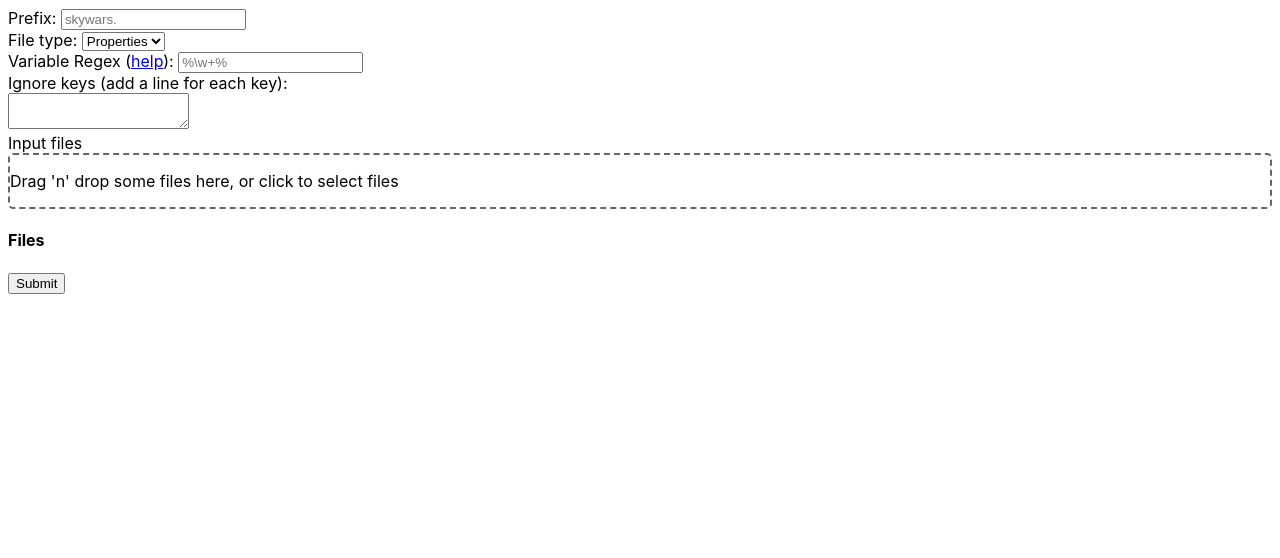
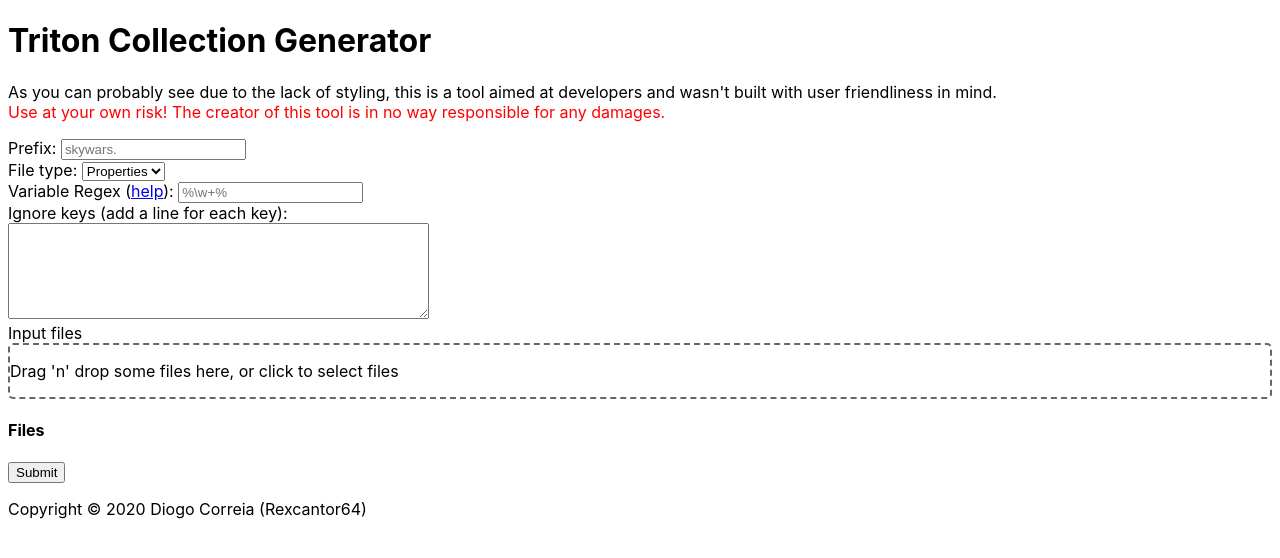
Before and after one commit to tritonmc/triton-collection-generator, a React (Create React App) app: page / in a window 1280 px wide. Shown: the top 558 px of the page. Built offline with nearby package versions, Linux system fonts and the light colour scheme.

Commit message:
Add disclaimer message

```diff
--- a/src/App.js
+++ b/src/App.js
@@ -36,7 +36,17 @@ const onSubmit = (values, { setSubmitting }) => {
 const App = () => {
   return (
     <div className='App'>
+      <h1>Triton Collection Generator</h1>
+      <p>
+        As you can probably see due to the lack of styling, this is a tool aimed at developers and
+        wasn't built with user friendliness in mind.
+        <br />
+        <span style={{ color: 'red' }}>
+          Use at your own risk! The creator of this tool is in no way responsible for any damages.
+        </span>
+      </p>
       <InputForm onSubmit={onSubmit} />
+      <p>Copyright &copy; {new Date().getFullYear()} Diogo Correia (Rexcantor64)</p>
     </div>
   );
 };
--- a/src/InputForm.js
+++ b/src/InputForm.js
@@ -40,7 +40,7 @@ const InputForm = ({ onSubmit }) => (
         <br />
         <label>Ignore keys (add a line for each key): </label>
         <br />
-        <Field as='textarea' name='ignoreKeys' />
+        <Field as='textarea' name='ignoreKeys' rows={6} cols={50} />
         <div>
           <label>Input files</label>
           <Dropzone
```
